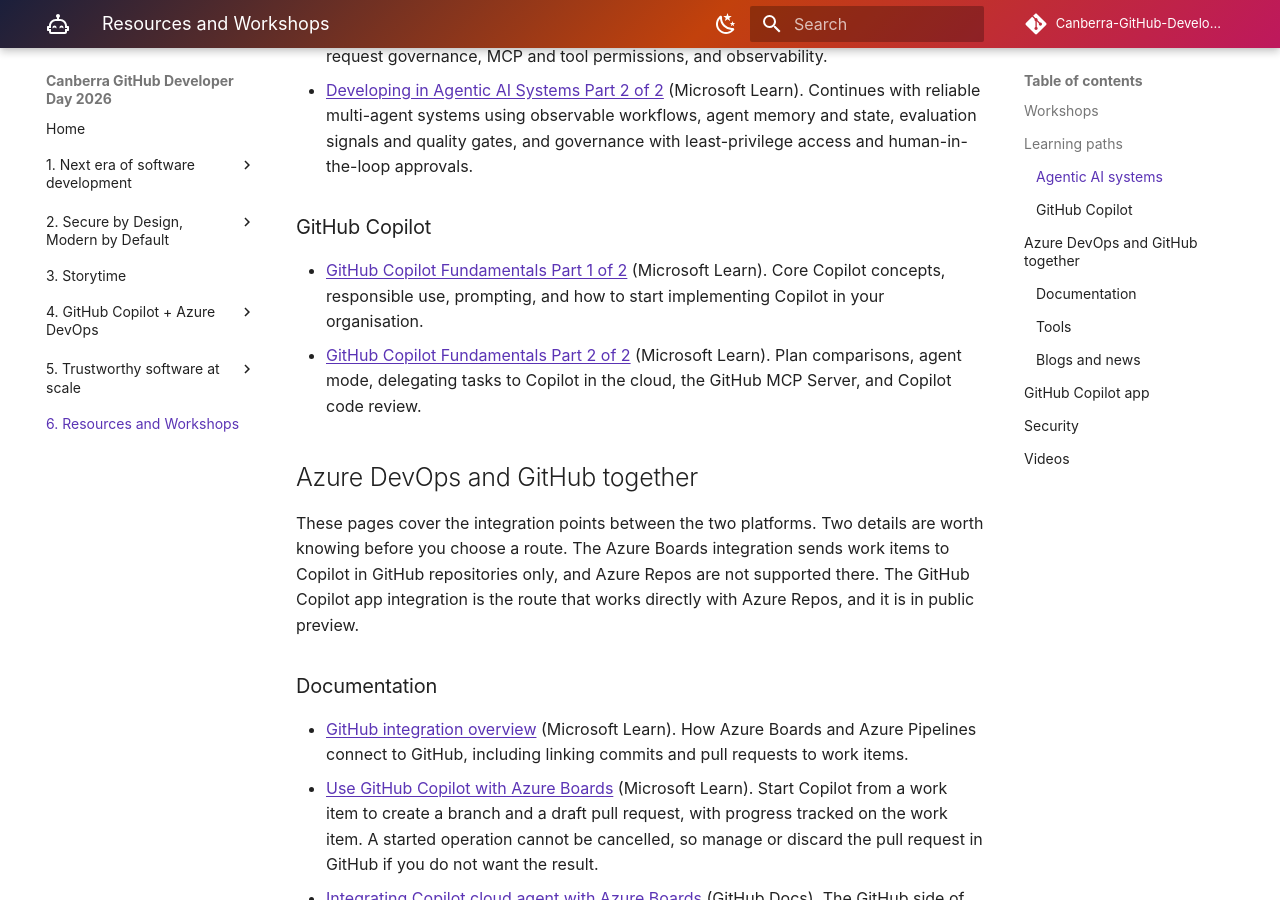
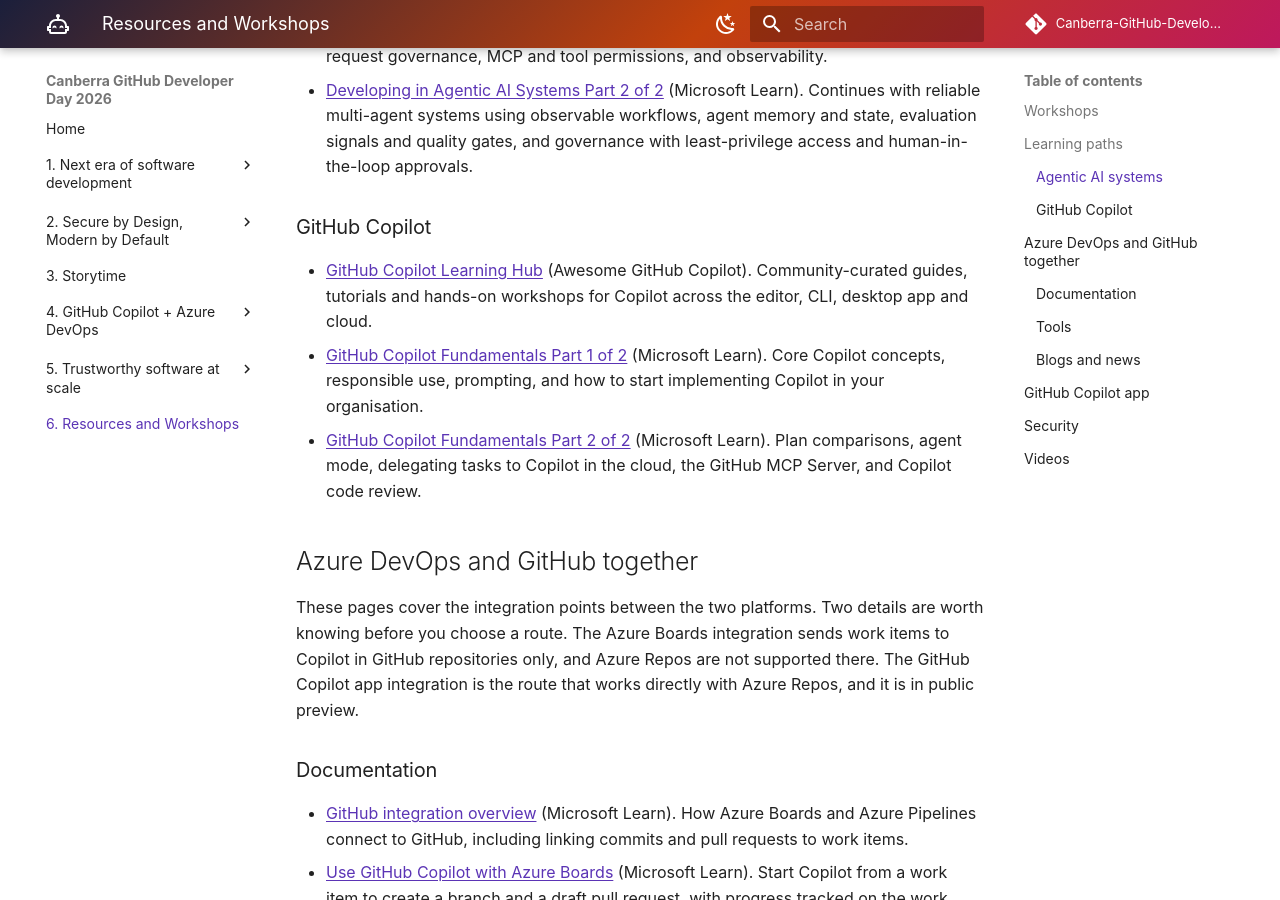
Before and after one commit to codess-aus/Canberra-GitHub-Developer-Day-2026, an MkDocs documentation site: the page built from docs/6-resources-and-workshops/index.md, in a window 1280 px wide and 900 px high, scrolled down 1657 px. Built offline with MkDocs 1.6.1 and Material for MkDocs 9.7.7, drawn with Linux system fonts in a browser that asks for light colours; comment, search, counter and statistics services are not loaded.

Commit message:
Add Copilot learning hub resource
Co-authored-by: copilot-swe-agent[bot] <198982749+Copilot@users.noreply.github.com>

```diff
--- a/docs/6-resources-and-workshops/index.md
+++ b/docs/6-resources-and-workshops/index.md
@@ -28,6 +28,7 @@ Pick the hands-on workshop that matches what you want to learn. Each workshop op
 
 ### GitHub Copilot
 
+- [GitHub Copilot Learning Hub](https://awesome-copilot.github.com/learning-hub/) (Awesome GitHub Copilot). Community-curated guides, tutorials and hands-on workshops for Copilot across the editor, CLI, desktop app and cloud.
 - [GitHub Copilot Fundamentals Part 1 of 2](https://learn.microsoft.com/en-gb/training/paths/copilot/) (Microsoft Learn). Core Copilot concepts, responsible use, prompting, and how to start implementing Copilot in your organisation.
 - [GitHub Copilot Fundamentals Part 2 of 2](https://learn.microsoft.com/en-gb/training/paths/gh-copilot-2/) (Microsoft Learn). Plan comparisons, agent mode, delegating tasks to Copilot in the cloud, the GitHub MCP Server, and Copilot code review.
 
```
